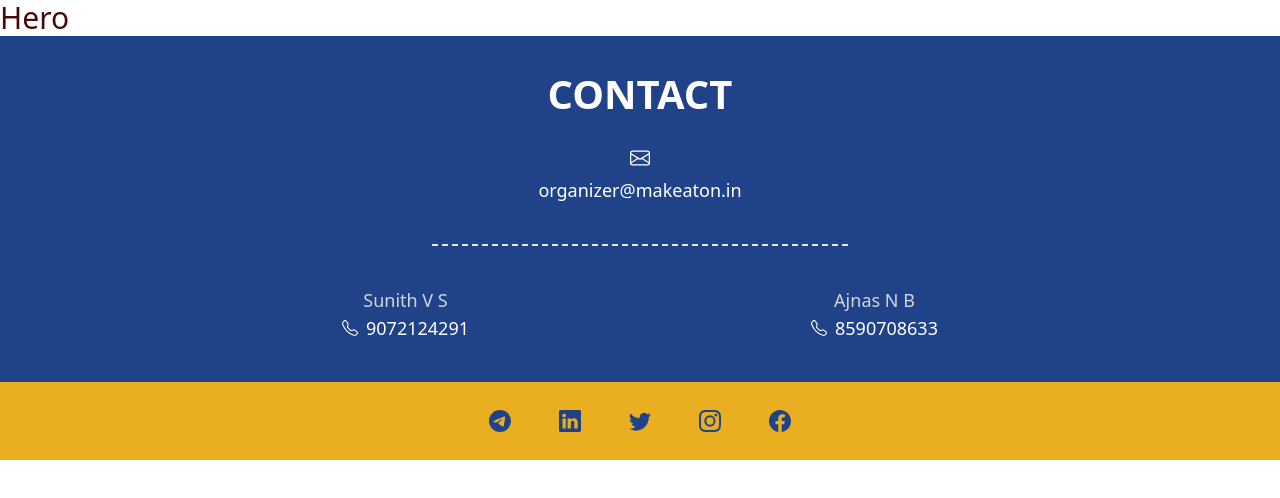
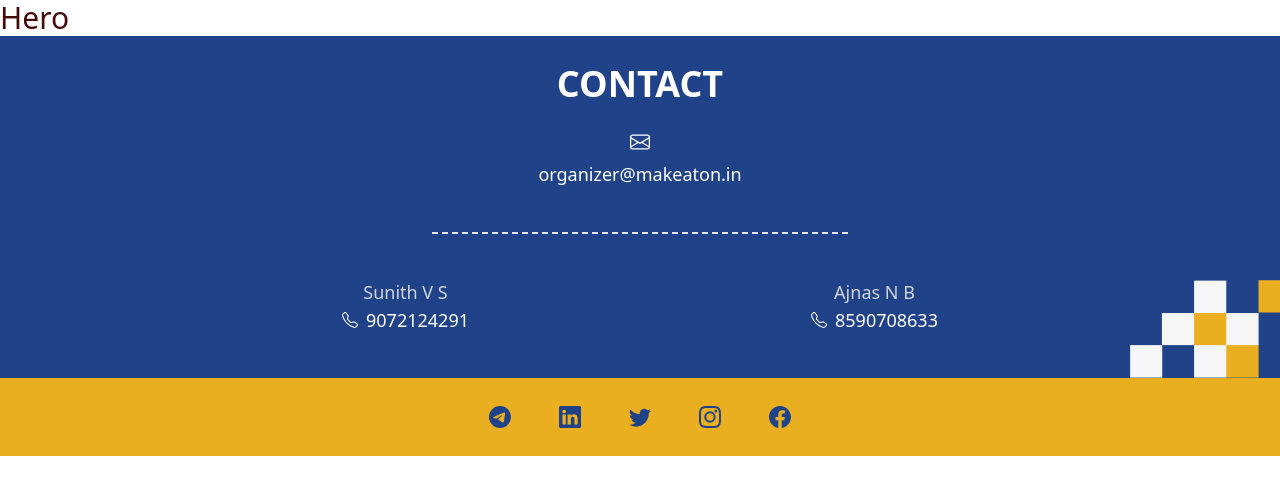
Before and after one commit to Make-a-Ton/make-a-ton-2024, a Next.js app: page / in a window 1280 px wide. Shown: the top 498 px of the page. Built offline with nearby package versions, Linux system fonts and the light colour scheme.

Commit message:
added the image element to bottom right

```diff
--- a/src/sections/Footer/Footer.jsx
+++ b/src/sections/Footer/Footer.jsx
@@ -3,11 +3,11 @@ import React, { Fragment } from 'react';
 const Footer = () => {
   return (
     <Fragment>
-      <div className="text-white py-4" style={{ backgroundColor: '#204289' }}>
-        <div className='container mx-auto text-center flex flex-col space-y-6 pb-6 pt-3'>
+      <div className="text-white py-4 relative" style={{ backgroundColor: '#204289' }}>
+        <div className='container  mx-auto text-center flex flex-col space-y-7 pb-7 pt-3'>
 
           <div>
-            <h1 className='uppercase font-bold font-weight: 700;' style={{ fontSize: '40px' }}>Contact</h1>
+            <h1 className='uppercase font-bold font-weight: 700 text-4xl' >Contact</h1>
           </div>
 
 
@@ -52,6 +52,14 @@ const Footer = () => {
 
         </div>
 
+
+        <div className='image-wrapper absolute bottom-0 right-0'>
+            <img
+              src="/assets/group.png"
+              alt="group element"
+              style={{ maxWidth: '150px' }}
+            />
+        </div>
 
       </div>
       <div className="text-white p-7" style={{ backgroundColor: '#EAAF20' }}>
```
